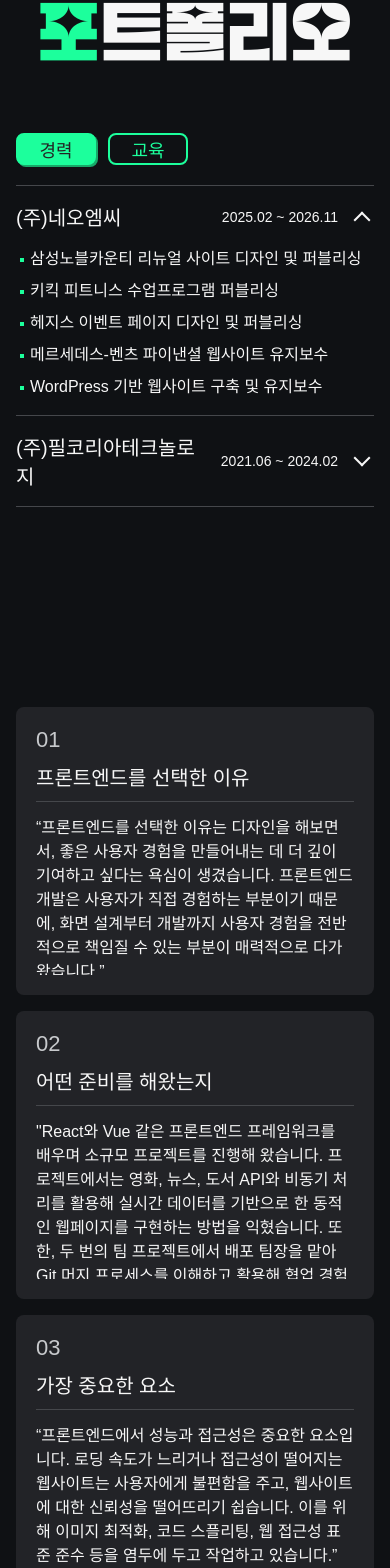
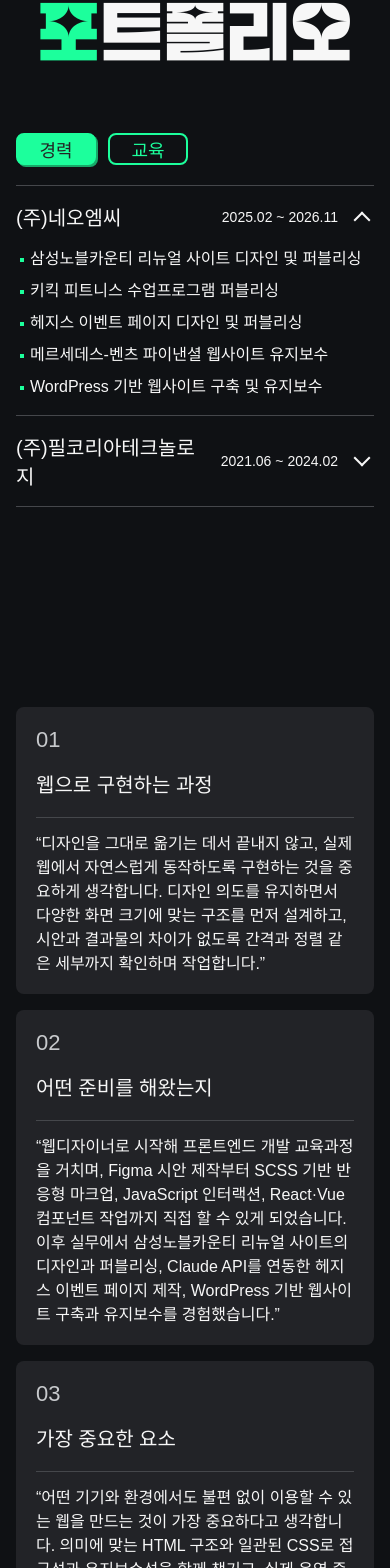
Before and after one commit to qodql/vue-portfolio, a Vue app: page / in a window 390 px wide. Shown: the part 307-1875 px from the top of the page. Built offline with nearby package versions, Linux system fonts and the light colour scheme; a web font is replaced by a local one.

Commit message:
intro fix

```diff
--- a/src/App.vue
+++ b/src/App.vue
@@ -61,7 +61,12 @@
                                 @click="toggleItem(tab.key, i)"
                             >
                                 <span class="history-title">{{ item.title }}</span>
-                                <span class="history-period">{{ item.period }}</span>
+                                <span class="history-period">
+                                    <template v-for="(date, i) in item.period.split(' ~ ')" :key="date">
+                                        <template v-if="i"> ~ </template>
+                                        <span class="period-century">{{ date.slice(0, 2) }}</span>{{ date.slice(2) }}
+                                    </template>
+                                </span>
                                 <span class="history-icon" aria-hidden="true"></span>
                             </button>
                             <div :id="`history-body-${tab.key}-${i}`" class="history-body">
@@ -82,16 +87,9 @@
                     <div class="about-item">
                         <div class="about-item-inner">
                             <span>01</span>
-                            <h5>프론트엔드를 선택한 이유</h5>
+                            <h5>웹으로 구현하는 과정</h5>
                             <p>
-                                “프론트엔드를 선택한 이유는 디자인을
-                                해보면서, 좋은 사용자 경험을 만들어내는
-                                데 더 깊이 기여하고 싶다는 욕심이
-                                생겼습니다. 프론트엔드 개발은 사용자가
-                                직접 경험하는 부분이기 때문에, 화면
-                                설계부터 개발까지 사용자 경험을
-                                전반적으로 책임질 수 있는 부분이
-                                매력적으로 다가왔습니다.”
+                                “디자인을 그대로 옮기는 데서 끝내지 않고, 실제 웹에서 자연스럽게 동작하도록 구현하는 것을 중요하게 생각합니다. 디자인 의도를 유지하면서 다양한 화면 크기에 맞는 구조를 먼저 설계하고, 시안과 결과물의 차이가 없도록 간격과 정렬 같은 세부까지 확인하며 작업합니다.”
                             </p>
                         </div>
                     </div>
@@ -100,13 +98,7 @@
                             <span>02</span>
                             <h5>어떤 준비를 해왔는지</h5>
                             <p>
-                                "React와 Vue 같은 프론트엔드 프레임워크를 배우며 소규모
-                                프로젝트를 진행해 왔습니다. 프로젝트에서는 영화, 뉴스,
-                                도서 API와 비동기 처리를 활용해 실시간 데이터를
-                                기반으로 한 동적인 웹페이지를 구현하는 방법을
-                                익혔습니다. 또한, 두 번의 팀 프로젝트에서 배포 팀장을
-                                맡아 Git 머지 프로세스를 이해하고 활용해 협업 경험을
-                                쌓았습니다."
+                                “웹디자이너로 시작해 프론트엔드 개발 교육과정을 거치며, Figma 시안 제작부터 SCSS 기반 반응형 마크업, JavaScript 인터랙션, React·Vue 컴포넌트 작업까지 직접 할 수 있게 되었습니다. 이후 실무에서 삼성노블카운티 리뉴얼 사이트의 디자인과 퍼블리싱, Claude API를 연동한 헤지스 이벤트 페이지 제작, WordPress 기반 웹사이트 구축과 유지보수를 경험했습니다.”
                             </p>
                         </div>
                     </div>
@@ -115,12 +107,7 @@
                             <span>03</span>
                             <h5>가장 중요한 요소</h5>
                             <p>
-                                “프론트엔드에서 성능과 접근성은 중요한 요소입니다.
-                                로딩 속도가 느리거나 접근성이 떨어지는 웹사이트는
-                                사용자에게 불편함을 주고, 웹사이트에 대한 신뢰성을
-                                떨어뜨리기 쉽습니다. 이를 위해 이미지 최적화, 코드
-                                스플리팅, 웹 접근성 표준 준수 등을 염두에 두고 작업하고
-                                있습니다.”
+                                “어떤 기기와 환경에서도 불편 없이 이용할 수 있는 웹을 만드는 것이 가장 중요하다고 생각합니다. 의미에 맞는 HTML 구조와 일관된 CSS로 접근성과 유지보수성을 함께 챙기고, 실제 운영 중 생길 수 있는 문제까지 고려해 안정적으로 동작하는 화면을 만들고자 합니다.”
                             </p>
                         </div>
                     </div>
--- a/src/assets/styles/Footer.scss
+++ b/src/assets/styles/Footer.scss
@@ -37,6 +37,7 @@
                     border: 1px solid var(--color-white01);
                     border-radius: 8px;
                     cursor: pointer;
+                    transition: background-color 0.3s;
                     a {
                         font-size: 36px;
                         font-family: var(--font-primary);
@@ -44,6 +45,15 @@
                         padding: 0px 28px;
                         text-align: center;
                         display: block;
+                        transition: color 0.3s;
+                    }
+                    &:hover,
+                    &:focus-visible,
+                    &:has(:focus-visible) {
+                        background-color: var(--color-white01);
+                        a {
+                            color: var(--color-background-black03);
+                        }
                     }
                 }
             }
--- a/src/assets/styles/Main.scss
+++ b/src/assets/styles/Main.scss
@@ -10,6 +10,7 @@
         .particle {
             width: 100%;
             position: relative;
+            pointer-events: none;
             img {
                 position: absolute;
                 left: 50%;
@@ -60,12 +61,13 @@
             max-width: var(--pc);
             margin: 0 auto;
             display: flex;
+            position: relative;
+            z-index: 1;
             .intro-profile {
                 display: flex;
                 flex-direction: column;
                 align-items: center;
                 font-family: var(--font-primary);
-                // 오른쪽이 더 길 때 사진이 화면을 따라오도록
                 align-self: flex-start;
                 position: sticky;
                 top: 100px;
@@ -115,7 +117,6 @@
                 min-width: 0;
                 margin-left: 56px;
                 color: var(--color-white01);
-                // 탭: 기존 배지 스타일을 그대로 살림
                 .history-tabs {
                     display: flex;
                     gap: 12px;
@@ -145,7 +146,6 @@
                         outline-offset: 3px;
                     }
                 }
-                // 아코디언
                 .history-list {
                     border-top: 1px solid var(--color-background-gray01);
                 }
@@ -195,7 +195,6 @@
                         border-radius: 4px;
                     }
                 }
-                // 높이를 몰라도 부드럽게 열리도록 grid 0fr → 1fr
                 .history-body {
                     display: grid;
                     grid-template-rows: 0fr;
@@ -203,7 +202,7 @@
                     .history-body-inner {
                         min-height: 0;
                         overflow: hidden;
-                        visibility: hidden; // 닫혀 있을 때 탭 이동/스크린리더에서 제외
+                        visibility: hidden;
                         transition: visibility 0s 0.3s;
                     }
                     ul {
@@ -261,7 +260,6 @@
                 gap: 48px;
                 .about-item {
                     position: relative;
-                    // 접히는 중: flex가 제목/문단을 눌러 찌그러뜨리지 않도록
                     &.collapsing {
                         .about-item-inner {
                             span, h5, p {
@@ -294,7 +292,7 @@
                     }
                     .about-item-inner {
                         width: 866px;
-                        height: 50vh;
+                        min-height: 50vh;
                         color: var(--color-white01);
                         background-color: rgba(#45474B, 0.35);
                         border-radius: 8px;
@@ -337,7 +335,6 @@
                         p {
                             font-size: 24px;
                             padding-top: 30px;
-                            max-height: 236px;
                         }
                     }
                 }
--- a/src/assets/styles/Responsive.scss
+++ b/src/assets/styles/Responsive.scss
@@ -8,28 +8,11 @@
                     }
                     &:nth-child(3) {
                         left: calc(50% - 48vw);
-                        bottom: calc(50% - 134vh);
-                    }
-                    &:nth-child(4) {
-                       //bottom: calc(50% - 55vh);
+                        bottom: calc(50% - 130vh);
                     }
                     &:nth-child(5) {
+                        left: calc(50% + 42vw);
                         bottom: calc(50% - 115vh);
-                    }
-                }
-            }
-        }
-        #about {
-            .about-container {
-                .about-list {
-                    .about-item {
-                        .about-item-inner {
-                            p {
-                                height: 236px;
-                                overflow: hidden;
-                                text-overflow: ellipsis;
-                            }
-                        }
                     }
                 }
             }
@@ -55,6 +38,12 @@
             .particle {
                 img {
                     width: 60px;
+                     &:nth-child(3) {
+                        display: none;
+                    }
+                    &:nth-child(5) {
+                        display: none;
+                    }
                 }
             }
         }
@@ -64,16 +53,7 @@
 @media (max-width: 1200px) {
     .main {
         #intro {
-            .particle {
-                img {
-                    &:nth-child(3) {
-                        bottom: calc(50% - 123vh);
-                    }
-                    &:nth-child(5) {
-                        left: calc(50% + 40vw);
-                    }
-                }
-            }
+            padding: 80px 60px;
             .intro-title {
                 h2 {
                     font-size: 100px;
@@ -127,13 +107,14 @@
                     flex-direction: column;
                     gap: 36px;
                     .about-item {
-                        height: 320px;
+                        height: auto;
                         &.active {
                             display: none;
                         }
                         .about-item-inner {
                             width: 100%;
-                            height: 100%;
+                            height: auto;
+                            min-height: 0;
                             padding: 32px;
                             span {
                                 font-size: 36px;
@@ -210,14 +191,9 @@
                     &:nth-child(1) {
                        width: 40px;
                     }
-                    &:nth-child(5) {
-                        bottom: calc(50% - 104vh);
-                        left: calc(50% + 43vw);
-                    }
                 }
             }
             .intro-container {
-                margin: 0 28px;
                 .intro-profile {
                     .intro-profile-box {
                         width: 280px;
@@ -246,7 +222,6 @@
                 .about-list {
                     gap: 32px;
                     .about-item {
-                        height: 300px;
                         .about-item-inner {
                             padding: 28px;
                             span {
@@ -348,11 +323,28 @@
     }
 }
 
+@media (max-width: 920px) and (min-width: 761px) {
+    .main {
+        #intro {
+            .intro-container {
+                .intro-contents {
+                    .history-head {
+                        .history-period {
+                            .period-century {
+                                display: none;
+                            }
+                        }
+                    }
+                }
+            }
+        }
+    }
+}
+
 @media (max-width: 880px) {
     .main {
         #skill {
             .skill-container {
-
                 .skill-inner {
                     gap: 12px;
                     .skill-item {
@@ -392,7 +384,7 @@
 @media (max-width: 760px) {
     .main {
         #intro {
-            padding: 40px 0;
+            padding: 40px 16px;
             background-size: 250% auto;
             .particle {
                 display: none;
@@ -405,7 +397,6 @@
                 }
             }
             .intro-container {
-                margin: 0 16px;
                 .intro-profile {
                     display: none;
                 }
@@ -423,7 +414,6 @@
                 .about-list {
                     gap: 28px;
                     .about-item {
-                        height: 280px;
                         .about-item-inner {
                             span {
                                 font-size: 28px;
@@ -540,15 +530,6 @@
 
 @media (max-width: 600px) {
     .main {
-        #about {
-            .about-container {
-                .about-list {
-                    .about-item {
-                        height: 312px;
-                    }
-                }
-            }
-        }
         #project {
             .project-container {
                 .project-list {
@@ -594,7 +575,6 @@
                 .about-list {
                     gap: 16px;
                     .about-item {
-                        height: 288px;
                         .about-item-inner {
                             padding: 20px;
                             span {
@@ -673,21 +653,6 @@
     }
 }
 
-@media (max-width: 380px) {
-    .main {
-        #about {
-            .about-container {
-                .about-list {
-                    .about-item {
-                        height: 312px;
-                    }
-                }
-            }
-        }
-    }
-}
-
-
 @media (max-width: 336px) {
     .main {
         #intro {
--- a/src/components/FooterView.vue
+++ b/src/components/FooterView.vue
@@ -5,16 +5,18 @@
                 <h3>감사합니다</h3>
                 <p>
                     트렌드를 반영하기 위해 항상 기술을 익히고<br>
-                    성장하는 프론트엔드 개발자가 되겠습니다.
+                    성장하는 웹퍼블리셔가 되겠습니다.
                 </p>
                 <div>
                     <button>
                         <a href="https://github.com/qodql" target="_blank">github</a>
                     </button>
                     <button>
-                        <a href="https://qodql.github.io/daon/index.html" target="_blank">site</a>
+                        <a :href="resumeUrl" download="윤경빈_이력서.pdf">resume</a>
                     </button>
-                    <button @click="copyMail"><a>contact</a></button>
+                    <button @click="copyMail">
+                        <a>contact</a>
+                    </button>
                 </div>
             </div>
             <div class="copy">
@@ -39,7 +41,9 @@ export default {
 
         const currentYear = new Date().getFullYear();
 
-        return { copyMail, currentYear };
+        const resumeUrl = `${import.meta.env.BASE_URL}resume.pdf`;
+
+        return { copyMail, currentYear, resumeUrl };
     },
 };
 </script>
```
